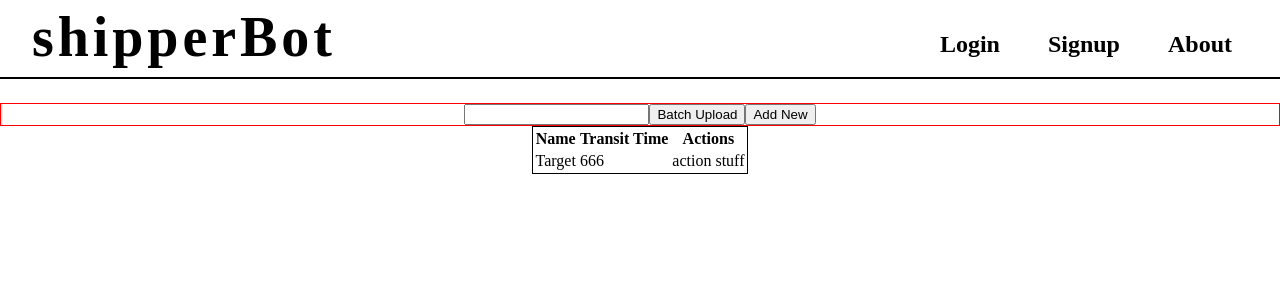
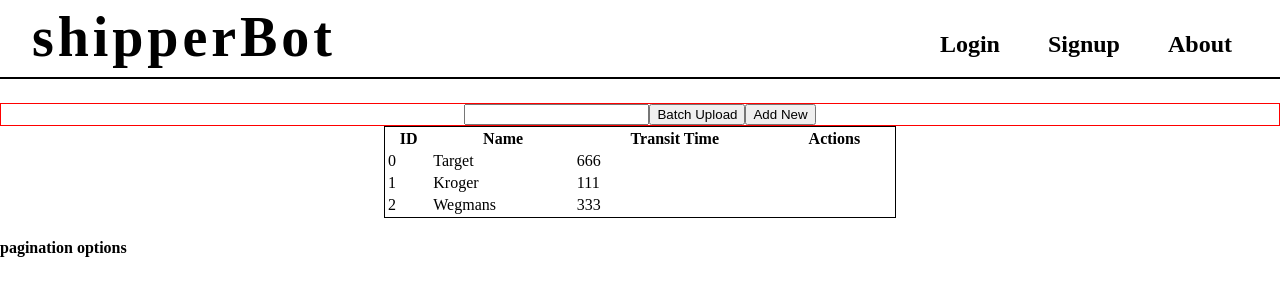
Before and after one commit to austin-bagwell/shipperbot-frontend, a React (Create React App) app: page /consignees in a window 1280 px wide. Shown: the top 300 px of the page. Built offline with nearby package versions, Linux system fonts and the light colour scheme.

Commit message:
add dummy table data

```diff
--- a/src/pages/Consignees.js
+++ b/src/pages/Consignees.js
@@ -10,7 +10,36 @@ const SearchWrapper = styled.div`
 const Table = styled.table`
   border: 1px solid black;
   margin: auto;
+  width: 40vw;
 `;
+
+const dummyConsignees = [
+  {
+    id: 0,
+    name: "Target",
+    timeInTransit: "666",
+  },
+  {
+    id: 1,
+    name: "Kroger",
+    timeInTransit: "111",
+  },
+  {
+    id: 2,
+    name: "Wegmans",
+    timeInTransit: "333",
+  },
+];
+
+const consigneeRows = dummyConsignees.map((consignee) => {
+  return (
+    <tr key={consignee.id}>
+      {Object.values(consignee).map((val) => {
+        return <td>{val}</td>;
+      })}
+    </tr>
+  );
+});
 
 export default function Consignees(props) {
   return (
@@ -21,17 +50,19 @@ export default function Consignees(props) {
         <button>Add New</button>
       </SearchWrapper>
       <Table>
-        <tr>
-          <th>Name</th>
-          <th>Transit Time</th>
-          <th>Actions</th>
-        </tr>
-        <tr>
-          <td>Target</td>
-          <td>666</td>
-          <td>action stuff</td>
-        </tr>
+        <thead>
+          <tr>
+            <th>ID</th>
+            <th>Name</th>
+            <th>Transit Time</th>
+            <th>Actions</th>
+          </tr>
+        </thead>
+        <tbody>{consigneeRows}</tbody>
       </Table>
+      <div>
+        <h4>pagination options</h4>
+      </div>
       {/* search bar + batch upload btn + add new btn */}
       {/* tabular consignee data */}
       {/* pagination options */}
```
